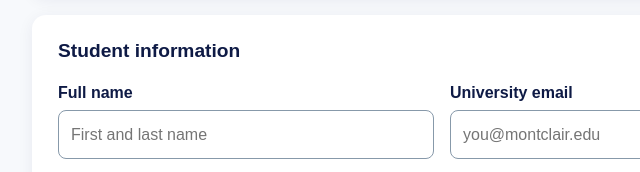
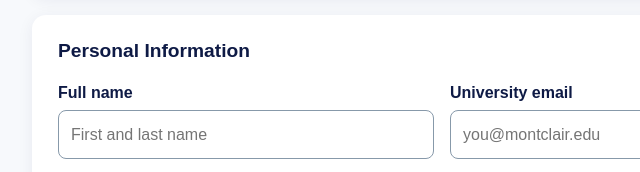
Before and after one commit to frimpongm1/csam-safety-quiz, a plain HTML site: page index.html in a window 1280 px wide. Shown: the part 319-491 px from the top of the page, 198-838 px from the left. Drawn offline with Linux system fonts and the light colour scheme.

Commit message:
Rename Student information heading to Personal Information

```diff
--- a/index.html
+++ b/index.html
@@ -52,7 +52,7 @@
   </header>
 
   <section class="panel" aria-labelledby="student-heading">
-    <h2 id="student-heading">Student information</h2>
+    <h2 id="student-heading">Personal Information</h2>
     <div class="student-grid">
       <div>
         <label class="field-label" for="student-name">Full name</label>
```
